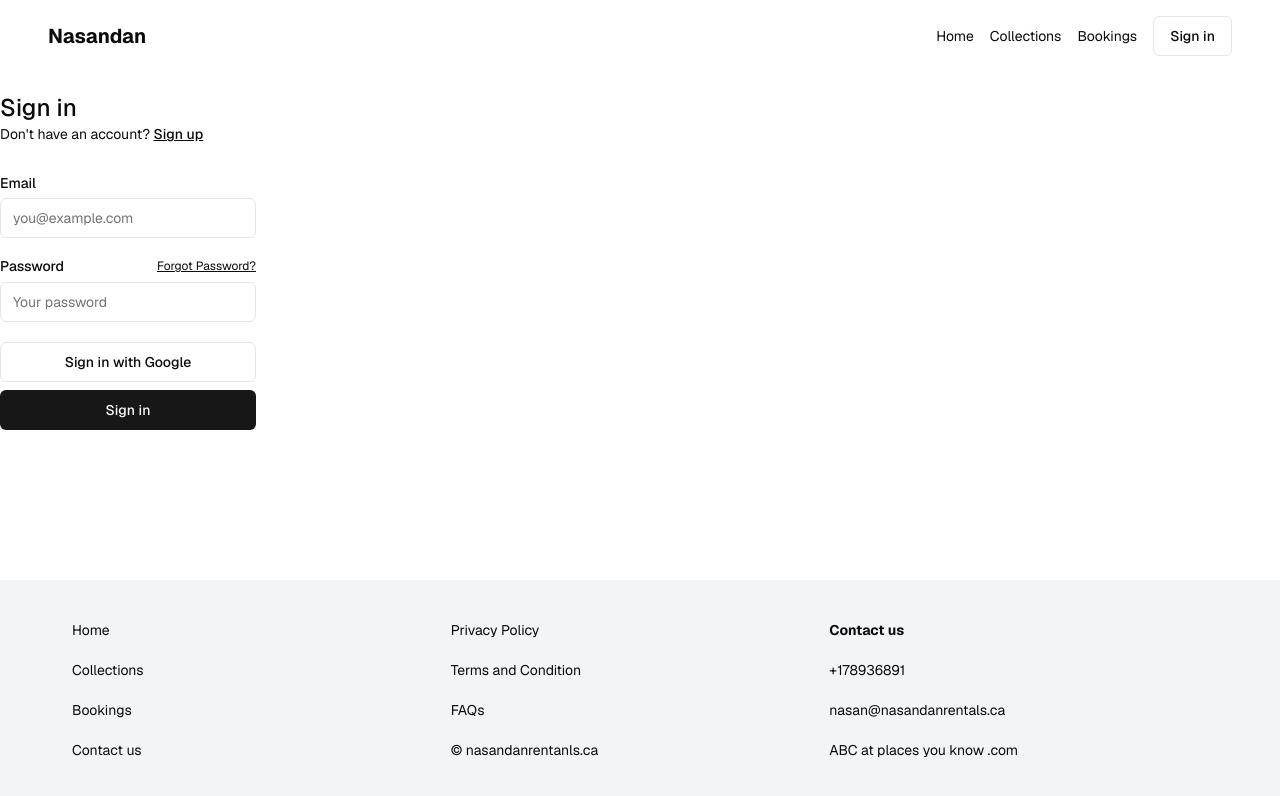
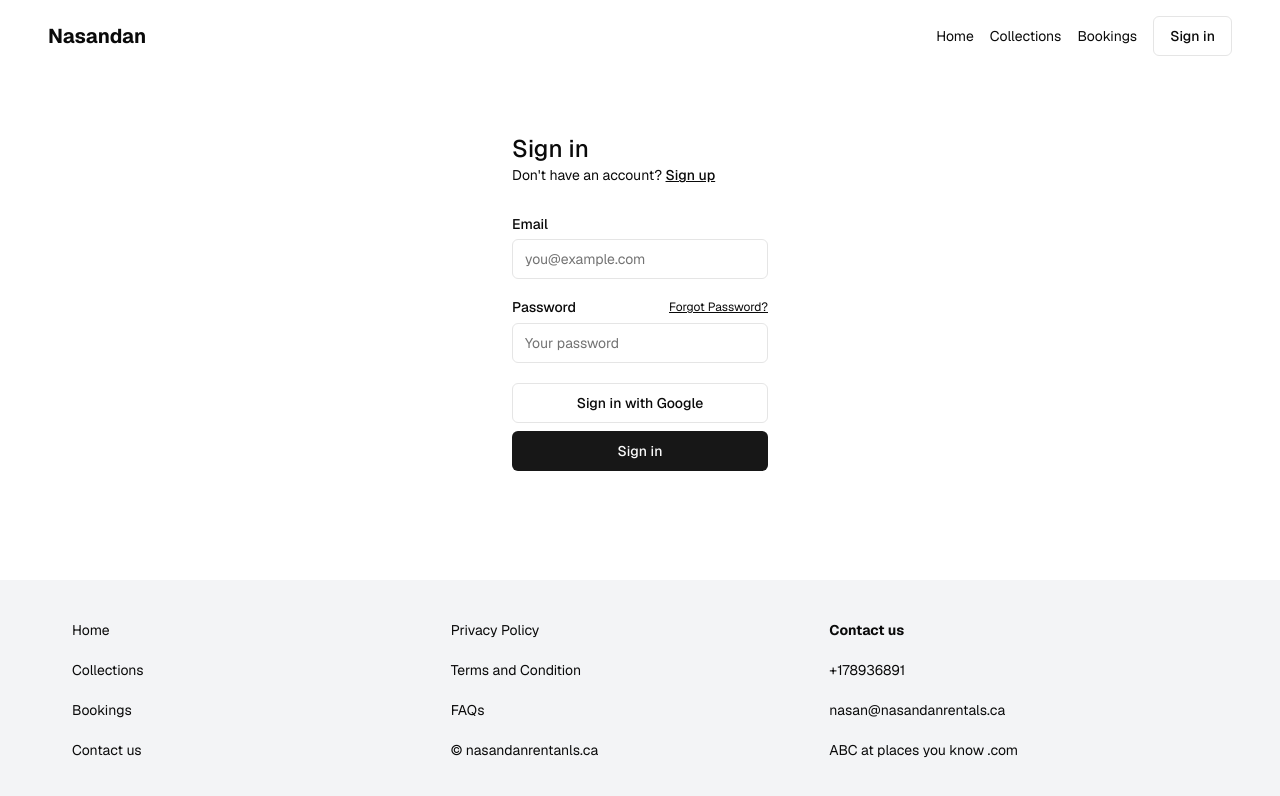
Before and after one commit to sammyodiagbe/nasandanrentals, a Next.js app: page /sign-in in a window 1280 px wide. Shown: the top 796 px of the page. Built offline with nearby package versions, Linux system fonts and the light colour scheme; no server answers.

Commit message:
fixing style bug

```diff
--- a/app/(auth-pages)/layout.tsx
+++ b/app/(auth-pages)/layout.tsx
@@ -4,6 +4,8 @@ export default async function Layout({
   children: React.ReactNode;
 }) {
   return (
-    <div className="max-w-7xl flex flex-col gap-12 items-start">{children}</div>
+    <div className="py-10 flex items-center justify-center flex-col gap-12">
+      {children}
+    </div>
   );
 }
--- a/app/(auth-pages)/sign-in/page.tsx
+++ b/app/(auth-pages)/sign-in/page.tsx
@@ -14,7 +14,7 @@ export default function Login({ searchParams }: { searchParams: Message }) {
     console.log(origin);
   };
   return (
-    <div className="py-5 flex items-center justify-center">
+    <div className="">
       <form className="flex-1 flex flex-col min-w-64">
         <h1 className="text-2xl font-medium">Sign in</h1>
         <p className="text-sm text-foreground">
```
